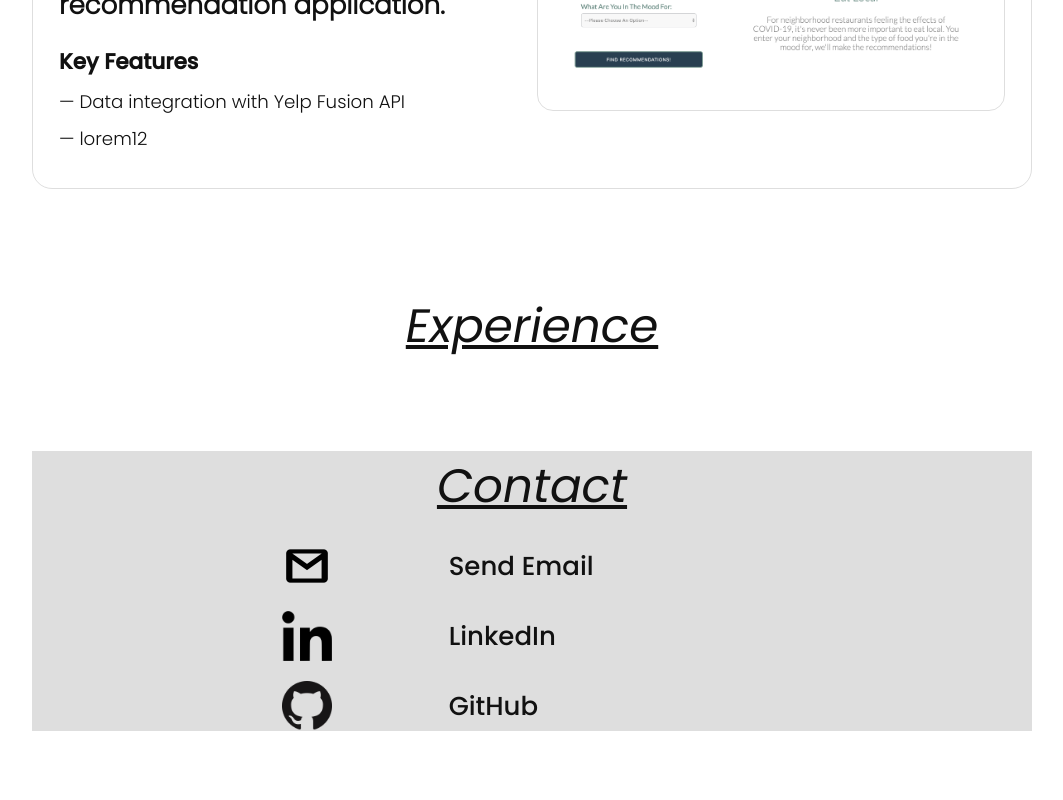
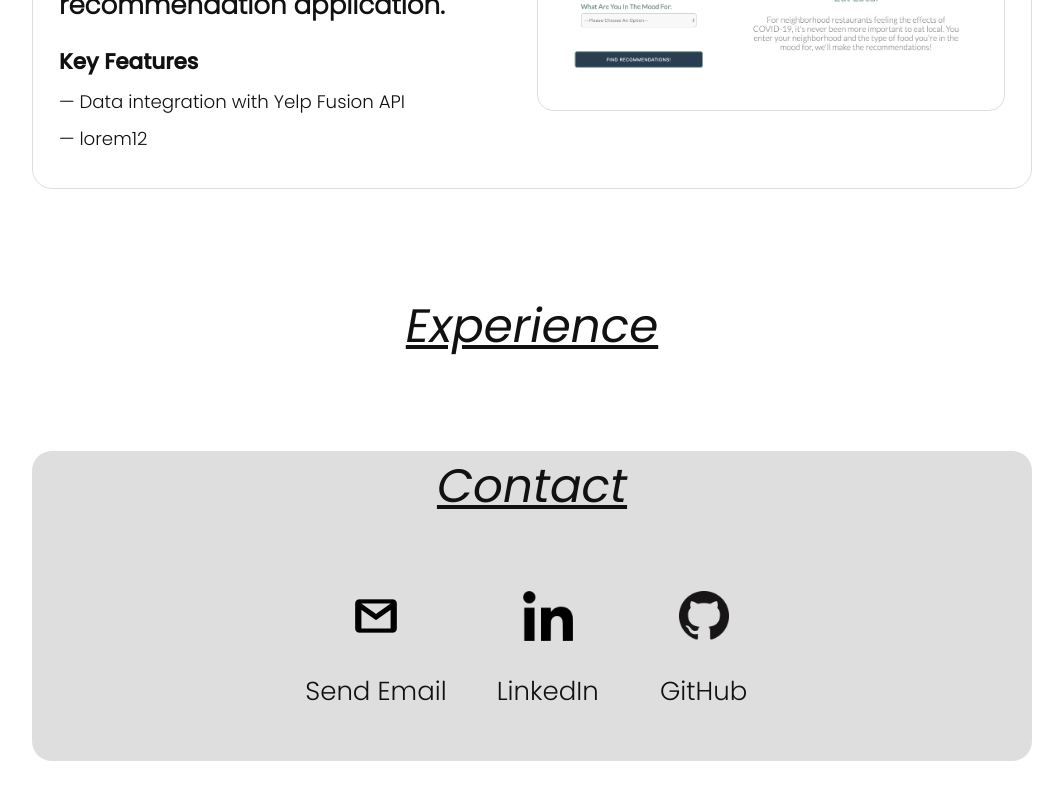
Before and after one commit to jimwalter/portfolio-site, a React (Create React App) app: page / in a window 1280 px wide. Shown: the part 3368-4168 px from the top of the page, without its empty margins (108-1171 px from the left). Built offline with nearby package versions, Linux system fonts and the light colour scheme.

Commit message:
reformatted contact section with Flexbox

```diff
--- a/src/sections/Contact.css
+++ b/src/sections/Contact.css
@@ -1,23 +1,39 @@
 .contact {
   background-color: var(--shadow);
 }
-.contact-item {
-  margin: 20px auto;
-}
-.contact-info {
-  display: grid;
-  grid-template-columns: repeat(12, 1fr);
-  align-items: center;
+.contacts {
+  margin: 60px auto;
+  margin-top: 0;
+  padding: 40px;
+  display: flex;
+  justify-content: center;
 }
 
-.contact-info img {
-  grid-column: 4/5;
+.contact-item {
+  padding: 10px;
+  margin: auto 20px;
+  vertical-align: middle;
+}
+
+.contact img {
+  margin: 20px;
   width: 50px;
   height: 50px;
 }
 
-.contact-info a,
-.contact-info p {
-  grid-column: 6/10;
-  text-align: left;
+.contact-link p {
+  font-family: "Poppins Light";
+  text-align: center;
 }
+
+@media only screen and (max-width: 400px) {
+  .contacts {
+    flex-direction: column;
+  }
+}
+
+@media only screen and (min-width: 1100px) {
+  .contact {
+    border-radius: 20px;
+  }
+}
--- a/src/sections/Contact.jsx
+++ b/src/sections/Contact.jsx
@@ -8,28 +8,31 @@ function Contact() {
   return (
     <div className="contact section">
       <h2 className="headline">Contact</h2>
+      <div className="contacts">
         <div className="contact-item">
-        <a href="mailto: jimwalter13090@gmail.com" target="_blank" rel="noopener noreferrer" className="contact-info">
+          <a href="mailto: jimwalter13090@gmail.com" target="_blank" rel="noopener noreferrer">
+            <div className="contact-link">
               <img src={emailLogo} alt="email icon"></img>
               <p>Send Email</p>
+            </div>
           </a>
         </div>
         <div className="contact-item">
-        <a
-          href="https://www.linkedin.com/in/jimwalter01/"
-          target="_blank"
-          rel="noopener noreferrer"
-          className="contact-info"
-        >
+          <a href="https://www.linkedin.com/in/jimwalter01/" target="_blank" rel="noopener noreferrer">
+            <div className="contact-link">
               <img src={LinkedInLogo} alt="LinkedIn logo" />
               <p>LinkedIn</p>
+            </div>
           </a>
         </div>
         <div className="contact-item">
-        <a href="https://github.com/jimwalter" target="_blank" rel="noopener noreferrer" className="contact-info">
+          <a href="https://github.com/jimwalter" target="_blank" rel="noopener noreferrer">
+            <div className="contact-link">
               <img src={githubLogo} alt="LinkedIn logo"></img>
               <p>GitHub</p>
+            </div>
           </a>
+        </div>
       </div>
     </div>
   );
```
Lines whose indentation alone changed are shown as unchanged.
